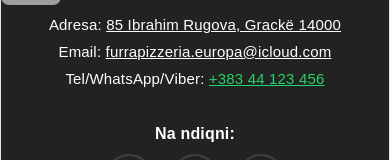
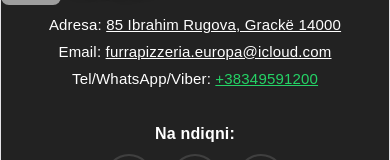
Before and after one commit to kresha325/FurraPizzeriaEuropa, a React (Vite) app: page / in a window 390 px wide. Shown: the part 3058-3218 px from the top of the page. Built offline with nearby package versions, Linux system fonts and the light colour scheme; grey boxes are pictures that could not be loaded; the HTML template or start-up script is replaced by a standard one.

Commit message:
Update footer business phone

```diff
--- a/src/pages/Footer.jsx
+++ b/src/pages/Footer.jsx
@@ -21,7 +21,7 @@ export default function Footer() {
           </div>
           <div style={{ fontSize: 15, marginBottom: 4 }}>{t('email')}: <a href="mailto:furrapizzeria.europa@icloud.com" style={{ color: '#fff' }}>furrapizzeria.europa@icloud.com</a></div>
           <div style={{ fontSize: 15 }}>
-            {t('phone')}: <a href="https://wa.me/38344123456" style={{ color: '#25d366' }}>+383 44 123 456</a>
+            {t('phone')}: <a href="https://wa.me/38349591200" style={{ color: '#25d366' }}>+38349591200</a>
           </div>
         </div>
         {/* Center: Socials */}
```
